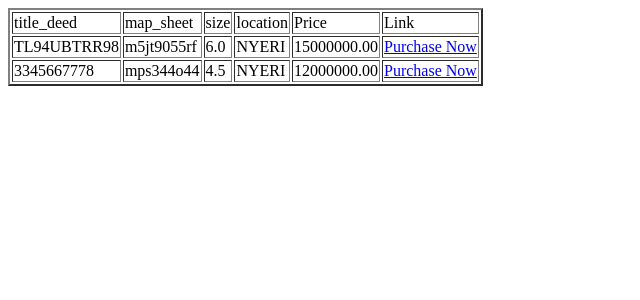
After one commit to njerucyrus/smartland, a Django app: a page that uses smartland/templates/land_app_templates/lands_onsale.html in a window 1280 px wide. The commit adds this page. Shown: the top 300 px of the page, without its empty margins (0-640 px from the left). Run offline with Django 3.2, Linux system fonts and the light colour scheme; a user stored in the database is signed in; data comes from the database, SQL or seed files in the repository; both versions use the stored data as it was after the commit.

```diff
--- a/land/admin.py
+++ b/land/admin.py
@@ -10,7 +10,7 @@ class LandUserProfileAdmin(admin.ModelAdmin):
 
 
 class LandAdmin(admin.ModelAdmin):
-    list_display = ['user', 'title_deed', 'map_sheet', 'location', 'size', 'on_sale', 'description']
+    list_display = ['user', 'title_deed', 'map_sheet', 'location', 'size', 'land_value', 'on_sale', 'description']
 
     class Meta:
         model = Land
--- a/land/forms.py
+++ b/land/forms.py
@@ -53,3 +53,10 @@ class LandTransferForm(forms.Form):
     ))
 
     transfer_size = forms.FloatField()
+
+
+class LandPurchaseForm(forms.Form):
+    title_deed = forms.CharField(max_length=32, )
+    phone_number = forms.CharField(max_length=13, )
+    email = forms.EmailField()
+    deposit = forms.DecimalField(max_digits=10, decimal_places=2)
--- a/land/models.py
+++ b/land/models.py
@@ -20,6 +20,7 @@ class Land(models.Model):
     location = models.CharField(max_length=128, )
     size = models.FloatField()
     photo = models.ImageField(upload_to='land/images/')
+    land_value = models.DecimalField(max_digits=10, decimal_places=2, null=True, blank=True)
     description = models.TextField(max_length=140)
     on_sale = models.BooleanField(default=False)
 
@@ -40,5 +41,16 @@ class LandTransfers(models.Model):
         return '{0} Transferred on {1}'.format(str(self.new_title_deed), str(self.date_transferred))
 
 
-# class LandPurchases(models.Model):
-#     title_deed = models.CharField(max_length=128, )
+class LandPurchases(models.Model):
+    land = models.ForeignKey(Land, )
+    buyer = models.ForeignKey(LandUserProfile, )
+    deposit = models.DecimalField(default=0.0, max_digits=10, decimal_places=2)
+    phone_number = models.CharField(max_length=13, )
+    email = models.EmailField()
+    date = models.DateTimeField(auto_now_add=True)
+
+    class Meta:
+        verbose_name_plural = 'LandPurchases'
+
+    def __unicode__(self):
+        return str(self.land)
--- a/land/urls.py
+++ b/land/urls.py
@@ -9,4 +9,5 @@ urlpatterns = [
     url(r'^register-land/$', views.register_land, name='register_land'),
     url(r'^transfer-land/(?P<pk>[0-9])/$', views.transfer_land, name='transfer_land'),
     url(r'^mylands/$', views.my_land_list, name='mylands'),
+    url(r'^lands-onsale/$', views.land_on_sale, name='lands_onsale'),
 ]
--- a/land/views.py
+++ b/land/views.py
@@ -3,7 +3,6 @@ from django.http.response import HttpResponseRedirect, HttpResponse
 from django.contrib.auth import login, logout, authenticate
 from django.contrib.auth.decorators import login_required
 from django.contrib.auth.models import User
-
 
 from land.forms import (
     LoginForm,
@@ -11,6 +10,7 @@ from land.forms import (
     LandUserProfileForm,
     LandRegistrationForm,
     LandTransferForm,
+    LandPurchaseForm,
 )
 from land.models import LandUserProfile, Land, LandTransfers
 from payments.models import LandTransferPayment
@@ -97,6 +97,7 @@ def register_land(request):
             photo = cd['photo']
             description = cd['description']
             on_sale = cd['on_sale']
+            land_value = cd['land_value']
             map_sheet = cd['map_sheet']
             land_obj = Land.objects.create(
                 user=profile,
@@ -106,7 +107,8 @@ def register_land(request):
                 size=size,
                 photo=photo,
                 description=description,
-                on_sale=on_sale
+                on_sale=on_sale,
+                land_value=land_value
             )
             land_obj.save()
             success_message = 'Land registered successfully'
@@ -167,3 +169,25 @@ def my_land_list(request):
     profile = get_object_or_404(LandUserProfile, user=user)
     lands = Land.objects.filter(user=profile)
     return render(request, 'land_app_templates/my_land_list.html', {'lands': lands}, )
+
+
+@login_required(login_url='/login/')
+def land_on_sale(request):
+    lands = Land.objects.filter(on_sale=True)
+    return render(request, 'land_app_templates/lands_onsale.html', {'lands': lands, })
+
+
+def purchase_land(request, pk=None):
+    land = get_object_or_404(Land, pk=pk)
+    deposit = float(land.land_value) * 0.75
+    title_deed = land.title_deed
+    initial = {'deposit': deposit, 'title_deed': title_deed}
+
+    if request.method == 'POST':
+        purchase_form = LandPurchaseForm(request.POST, initial=initial)
+
+        if purchase_form.is_valid():
+            cd = purchase_form.cleaned_data
+            phone_number = cd['phone_number']
+            email = cd['email']
+            deposit = cd['deposit']
--- a/payments/forms.py
+++ b/payments/forms.py
@@ -9,3 +9,8 @@ class LandTransferFeeForm(forms.Form):
     ))
     size = forms.FloatField()
     amount = forms.FloatField()
+
+
+class LandPurchasePayment(forms.Form):
+    land_size = forms.FloatField()
+    amount = forms.FloatField()
--- /dev/null
+++ b/smartland/templates/land_app_templates/lands_onsale.html
@@ -0,0 +1,29 @@
+{% extends 'base.html' %}
+
+{% block content %}
+    <div>
+        <table class="table table-responsive" border="2px">
+            <tr>
+                <td>title_deed</td>
+                <td>map_sheet</td>
+                <td>size</td>
+                <td>location</td>
+                <td>Price</td>
+                <td>Link</td>
+            </tr>
+            {% for land in lands %}
+                <tr>
+                    <td>{{ land.title_deed }}</td>
+                    <td>{{ land.map_sheet }}</td>
+                    <td>{{ land.size }}</td>
+                    <td>{{ land.location }}</td>
+                    <td>{{ land.land_value }}</td>
+                    <td><a href="#">Purchase Now</a></td>
+                </tr>
+
+            {% endfor %}
+
+
+        </table>
+    </div>
+{% endblock %}
--- a/smartland/templates/land_app_templates/login.html
+++ b/smartland/templates/land_app_templates/login.html
@@ -5,7 +5,7 @@
 
     <form action="" method="post">
     {% csrf_token %}
-    {{ login_form }}
+    {{ login_form.as_p }}
     <input type="hidden" name="next" value="{{ next | escape }}">
     <input type="submit" value="Sign in">
     </form>
--- a/smartland/templates/land_app_templates/my_land_list.html
+++ b/smartland/templates/land_app_templates/my_land_list.html
@@ -3,7 +3,8 @@
 
 {% block content%}
 
-    <div class="table table-responsive">
+    <div>
+    <table class="table table-responsive" border="2px">
     <tr>
         <td>#</td>
         <td>Title deed</td>
@@ -25,6 +26,7 @@
       </tr>
 
     {% endfor %}
+    </table>
     </div>
 
 
```
Also changed, not shown: db.sqlite3, land/migrations/0005_land_land_value.py (added), land/migrations/0006_auto_20161231_1855.py (added), land/migrations/0007_landpurchases.py (added), 4 other files.
